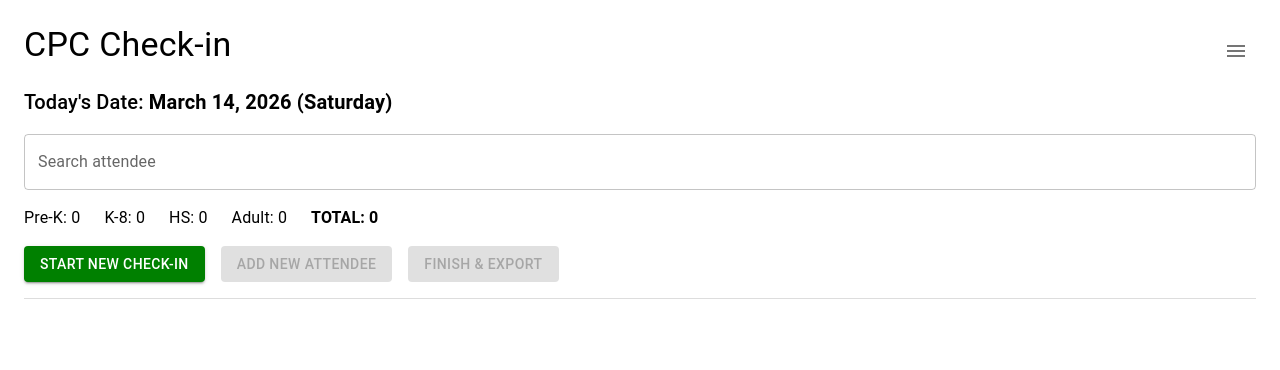
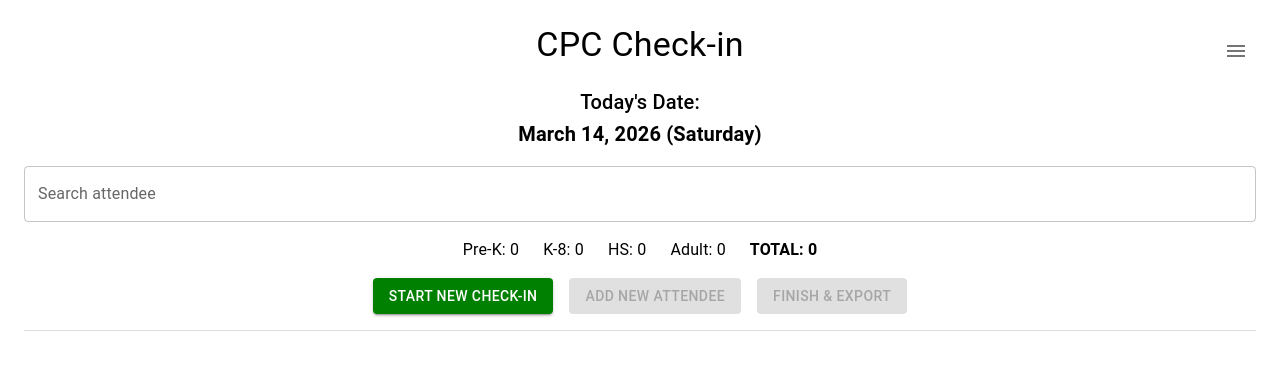
Before and after one commit to cpc-va/checkin, a React (Vite) app: page / in a window 1280 px wide. Shown: the top 370 px of the page. Built offline with nearby package versions, Linux system fonts and the light colour scheme.

Commit message:
Minor updates

```diff
--- a/package.json
+++ b/package.json
@@ -1,7 +1,7 @@
 {
   "name": "checkin",
   "private": true,
-  "version": "0.0.1",
+  "version": "0.1.0",
   "type": "module",
   "scripts": {
     "dev": "vite",
--- a/src/App.tsx
+++ b/src/App.tsx
@@ -402,6 +402,9 @@ function App() {
     setAttendees(updated);
     localStorage.setItem("attendees", JSON.stringify(updated));
 
+    // Auto-check the newly added attendee
+    setChecked((prev) => ({ ...prev, [display]: true }));
+
     // Close the add dialog and show family member prompt
     setAddOpen(false);
     setShowFamilyPrompt(true);
@@ -457,14 +460,23 @@ function App() {
         <Box
           sx={{
             display: "flex",
-            justifyContent: "space-between",
+            justifyContent: "center",
             alignItems: "center",
+            position: "relative",
           }}
         >
-          <Typography variant="h4" gutterBottom color="black">
+          <Typography
+            variant="h4"
+            gutterBottom
+            color="black"
+            sx={{ textAlign: "center" }}
+          >
             CPC Check-in
           </Typography>
-          <IconButton onClick={(e) => setMenuAnchor(e.currentTarget)}>
+          <IconButton
+            onClick={(e) => setMenuAnchor(e.currentTarget)}
+            sx={{ position: "absolute", right: 0 }}
+          >
             <MenuIcon />
           </IconButton>
         </Box>
@@ -472,12 +484,18 @@ function App() {
         <Box
           sx={{
             display: "flex",
-            justifyContent: "space-between",
+            justifyContent: "center",
             alignItems: "center",
           }}
         >
-          <Typography variant="h6" color="black" sx={{ mt: 1 }}>
-            Today's Date: <b>{getTodaysDate()}</b>
+          <Typography
+            variant="h6"
+            color="black"
+            sx={{ mt: 1, textAlign: "center" }}
+          >
+            Today's Date:
+            <br />
+            <b>{getTodaysDate()}</b>
           </Typography>
         </Box>
 
@@ -538,7 +556,7 @@ function App() {
             }}
           />
 
-          <Stack direction="row" spacing={3}>
+          <Stack direction="row" spacing={3} justifyContent="center">
             <Typography color="black">Pre-K: {counts["Pre-K"]}</Typography>
             <Typography color="black">K-8: {counts["K-8"]}</Typography>
             <Typography color="black">HS: {counts["HS"]}</Typography>
@@ -548,7 +566,7 @@ function App() {
             </Typography>
           </Stack>
 
-          <Stack direction="row" spacing={2}>
+          <Stack direction="row" spacing={2} justifyContent="center">
             <Button
               variant="contained"
               sx={{ backgroundColor: "green", color: "white" }}
@@ -841,7 +859,7 @@ function App() {
               color: "text.secondary",
             }}
           >
-            Version 0.0.1 (updated 2026-03-14)
+            Version 0.1.0 (updated 2026-03-14)
             <br />
             Developed by Wah for CPC
           </Typography>
@@ -856,11 +874,17 @@ function App() {
         open={confirmClearOpen}
         onClose={() => setConfirmClearOpen(false)}
       >
-        <DialogTitle>Confirm Clear Check-ins</DialogTitle>
+        <DialogTitle>Start New Check-in</DialogTitle>
 
         <DialogContent>
           <Typography>
-            This will clear all your checked attendees. Are you sure?
+            <b>This will clear all your existing checked attendees.</b>
+            <br />
+            Please make sure you've already exported the previous check-in data
+            via <b>FINISH & EXPORT</b>.
+            <br />
+            <br />
+            Are you sure you want to start over?
           </Typography>
         </DialogContent>
 
@@ -871,7 +895,7 @@ function App() {
             color="error"
             onClick={confirmClearCheckins}
           >
-            Clear All
+            Clear All & Start New Check-in
           </Button>
         </DialogActions>
       </Dialog>
```
